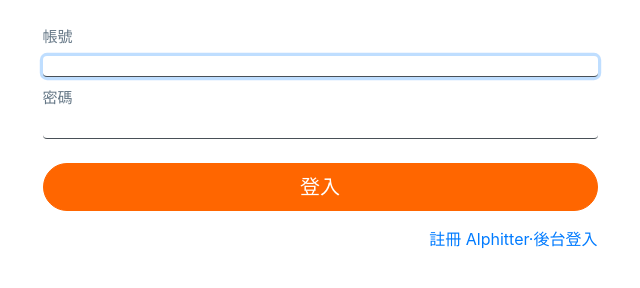
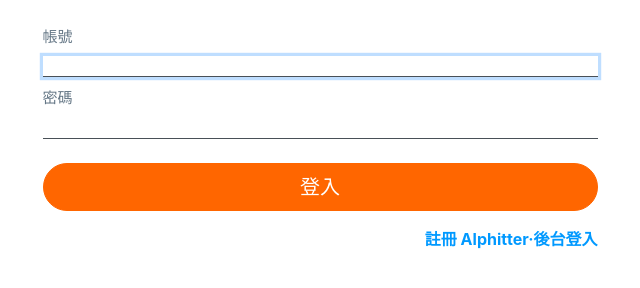
Before and after one commit to etheriuman/twitter-frontend, a Vue app: page /signup#/signin in a window 1280 px wide. Shown: the part 142-430 px from the top of the page, without its empty margins (320-960 px from the left). Built offline with nearby package versions, Linux system fonts and the light colour scheme.

Commit message:
update signup and adminSignin color

```diff
--- a/src/views/SignIn.vue
+++ b/src/views/SignIn.vue
@@ -43,12 +43,12 @@
         登入
       </button>
 
-      <div class="text-right mb-3">
+      <div class="text-right font-weight-bold">
         <span>
-          <router-link to="/signup">註冊 Alphitter·</router-link>
+          <router-link to="/signup" class="signup">註冊 Alphitter·</router-link>
         </span>
         <span>
-          <router-link to="/admin">後台登入</router-link>
+          <router-link to="/admin" class="adminSignin">後台登入</router-link>
         </span>
       </div>
 
@@ -85,6 +85,7 @@ label {
 .form-control {
   border: 0px ;
   border-bottom: 1px solid;
+  border-radius: 0 ;
 }
 .btn-primary {
   color: #fff;
```
